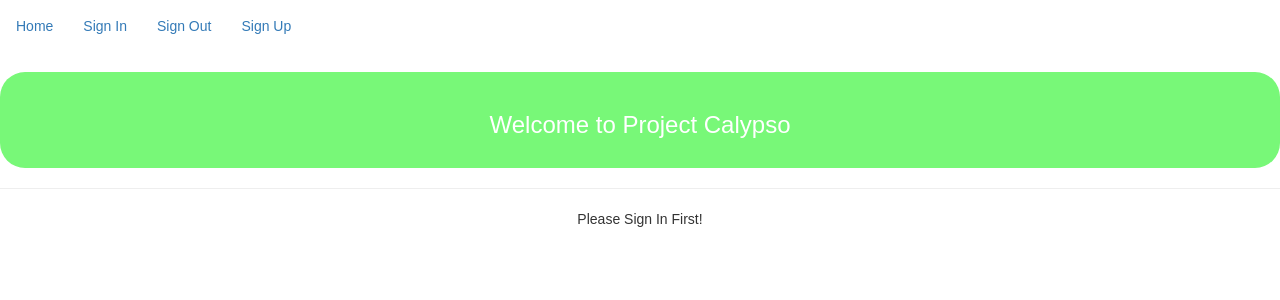
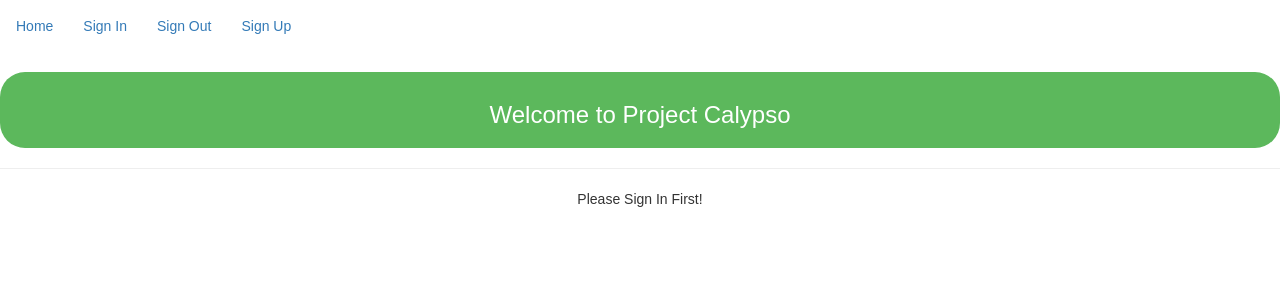
Before and after one commit to qSam/project-calypso-client, a React (Create React App) app: page / in a window 1280 px wide. Shown: the top 300 px of the page. Built offline with nearby package versions, Linux system fonts and the light colour scheme.

Commit message:
Change header background

```diff
--- a/src/App.css
+++ b/src/App.css
@@ -8,8 +8,8 @@
 }
 
 .App-header {
-  background-color: #78F878;
-  padding: 20px;
+  background-color: #5cb85c;
+  padding: 10px;
   color: white;
   border-radius:25px;
 }
--- a/src/components/home.js
+++ b/src/components/home.js
@@ -24,6 +24,7 @@ class Home extends Component {
           <form onSubmit={this.handleSubmit}>
             <input className="btn btn-success" type="submit" value="Create new savings pool" />
           </form>
+          <hr />
 
           <ListAll />
         </div>
```
